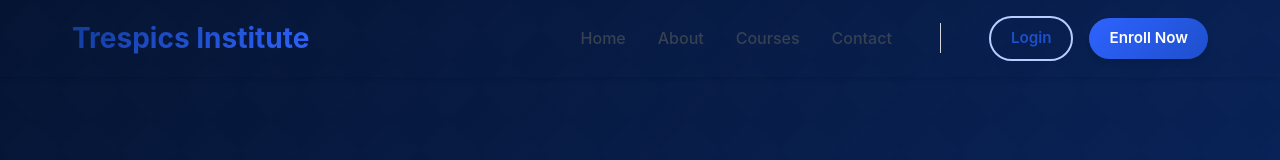
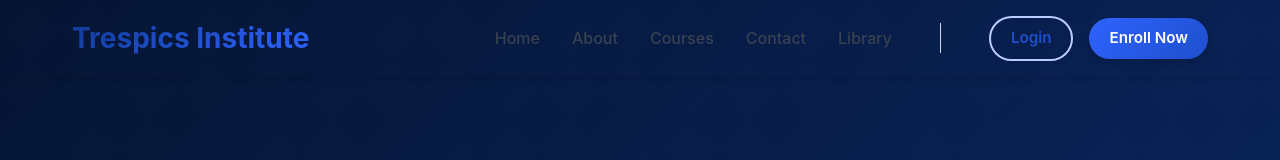
Before and after one commit to Tony-spec-eng481/Students, a React (Vite) app: page / in a window 1280 px wide. Shown: the top 160 px of the page. Built offline with nearby package versions, Linux system fonts and the light colour scheme; no server answers.

Commit message:
Added the library

```diff
--- a/src/pages/Dashboard/StudentDashboard/StudentDashboard.tsx
+++ b/src/pages/Dashboard/StudentDashboard/StudentDashboard.tsx
@@ -14,7 +14,8 @@ import {
   FiLogOut,
   FiMenu,
   FiX,
-  FiUsers,
+  FiArchive,
+  // FiUsers,
 } from "react-icons/fi";
 import { useAuth } from "../../../shared/context/AuthContext";
 import "../styles/Dashboard.css";
@@ -125,14 +126,23 @@ const StudentDashboard = () => {
             <span>Announcements</span>
           </NavLink>
           <NavLink
+            to=""
+            className={({ isActive }) => `nav-item ${isActive ? "active" : ""}`}
+            onClick={handleNavClick}
+          >
+            <FiArchive size={18} />
+            <span>Library</span>
+          </NavLink>
+
+          {/* <NavLink
             to="/dashboard/clubs"
             className={({ isActive }) => `nav-item ${isActive ? "active" : ""}`}
             onClick={handleNavClick}
           >
             <FiUsers size={18} />{" "}
-            {/* Or FiGrid, FiHeart, etc. - choose a clubs-appropriate icon */}
+
             <span>Clubs</span>
-          </NavLink>
+          </NavLink> */}
           <NavLink
             to="/dashboard/support"
             className={({ isActive }) => `nav-item ${isActive ? "active" : ""}`}
--- a/src/shared/components/Navbar.tsx
+++ b/src/shared/components/Navbar.tsx
@@ -50,9 +50,7 @@ const Navbar = () => {
       <div className="navbar-container">
         {/* Logo */}
         <Link to="/" className="navbar-logo" onClick={closeMenu}>
-          <span className="logo-text">
-            Trespics Institute
-          </span>
+          <span className="logo-text">Trespics Institute</span>
         </Link>
 
         {/* Hamburger */}
@@ -81,12 +79,17 @@ const Navbar = () => {
             <Link to="/contact" className="nav-link" onClick={closeMenu}>
               Contact
             </Link>
+            <Link
+              to="https://library.trespicsinstitute.dev/"
+              className="nav-link"
+              onClick={closeMenu}
+            >
+              Library
+            </Link>
             {/* <Link to="/clubs" className="nav-link" onClick={closeMenu}>
               Clubs
             </Link>
-            <Link to="/library" className="nav-link" onClick={closeMenu}>
-              Library
-            </Link> */}
+           */}
 
             <div className="nav-divider"></div>
 
--- a/src/shared/components/SEO.tsx
+++ b/src/shared/components/SEO.tsx
@@ -20,7 +20,7 @@ interface SEOProps {
 const SEO: React.FC<SEOProps> = ({
   title,
   description = "Official E-learning portal for our school system.",
-  keywords = "elearning, school, education, clubs, library, courses, online learning, student portal, university, university portal, trespics, trespics institute, trespics school, trespics university, tech, technology",
+  keywords = "elearning, school, education, clubs,institute, library, courses, online learning, student portal, university, university portal, trespics, trespics institute, trespics school, trespics university, tech, technology, institutes in Kenya, institute in Kenya",
   author = "Trespics Institute",
   canonical,
   ogTitle,
```
